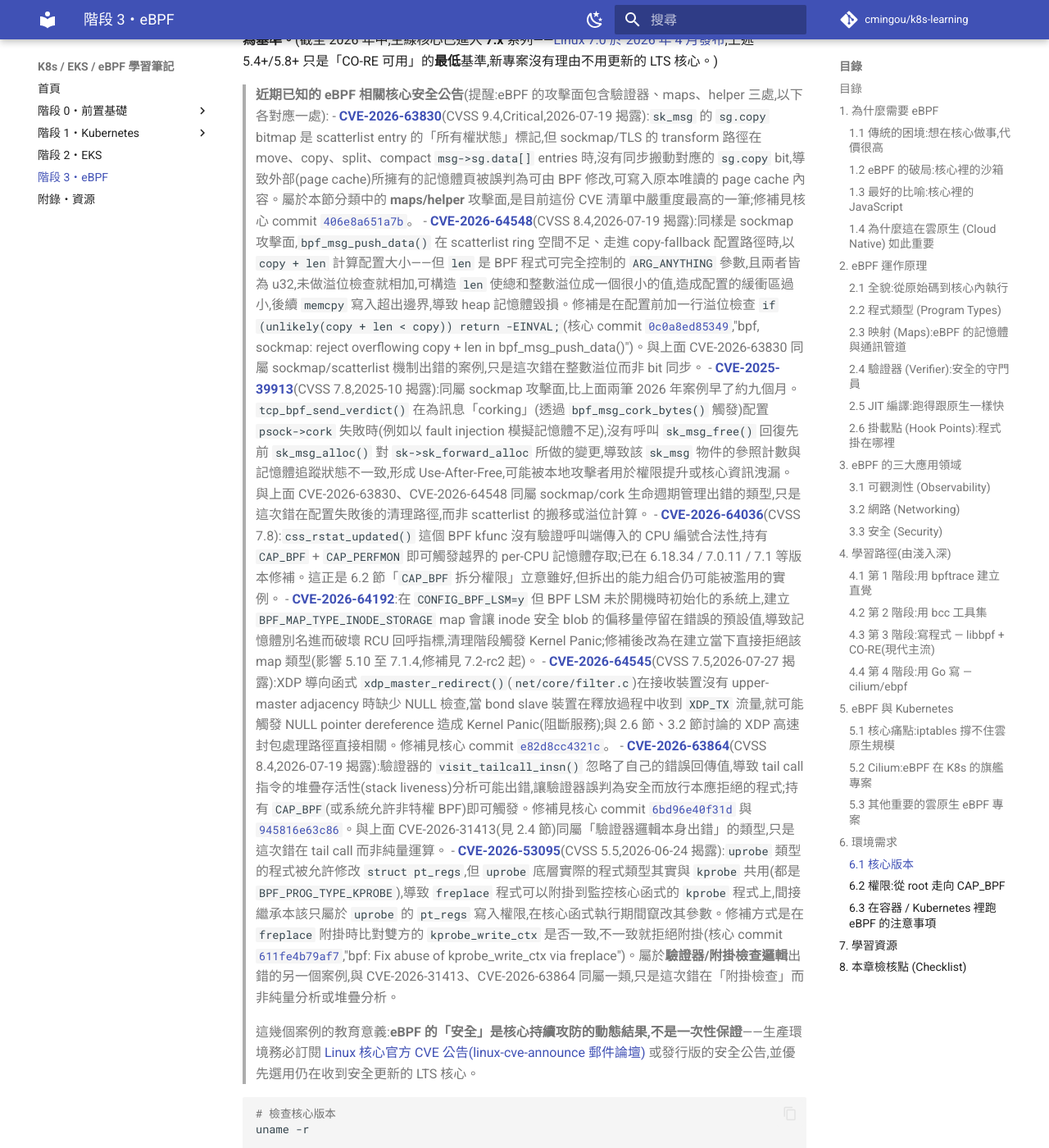
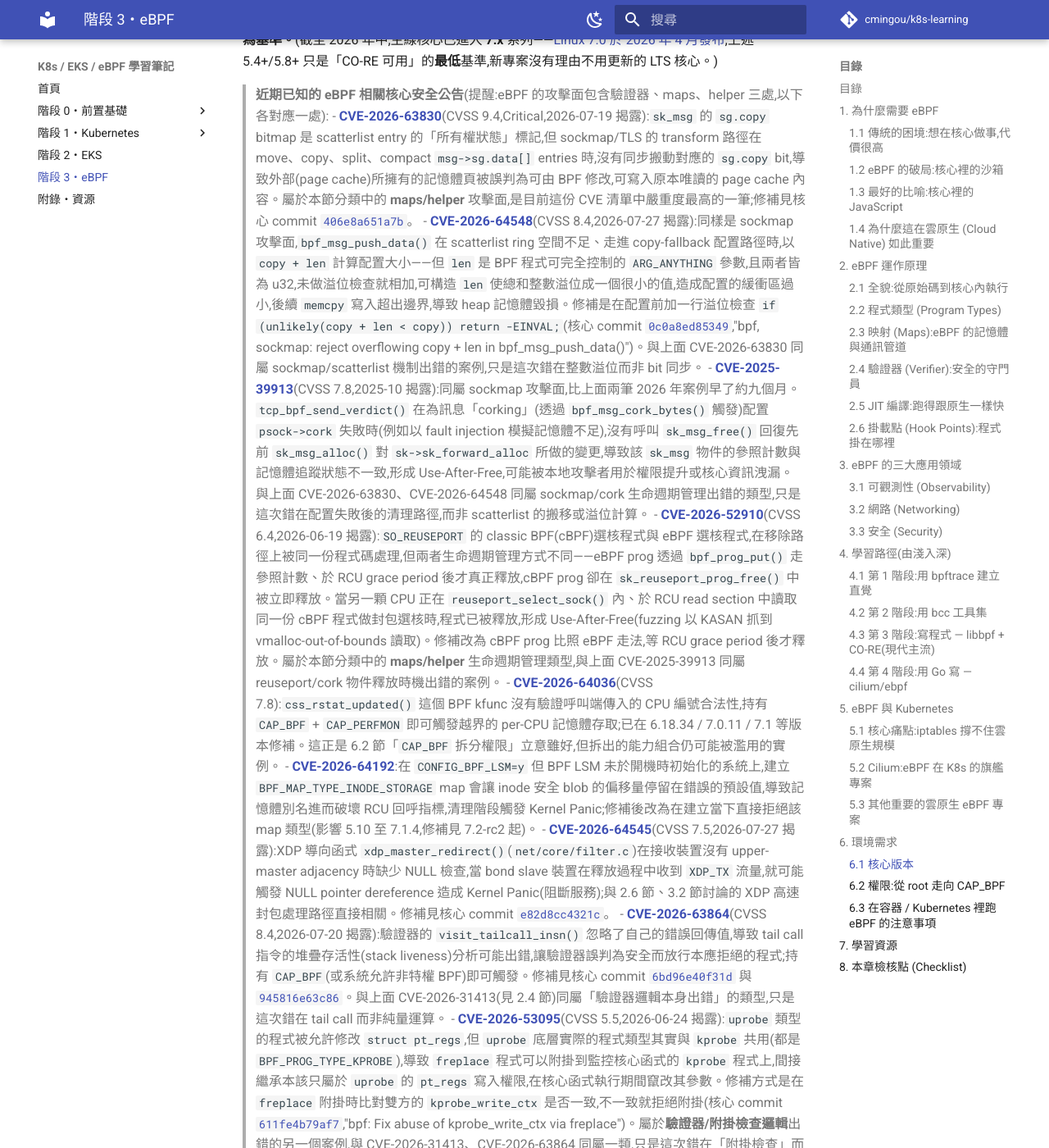
Before and after one commit to cmingou/k8s-learning, an MkDocs documentation site: the page built from docs/03-ebpf/README.md, in a window 1280 px wide and 1400 px high, scrolled down 16447 px. Shown: the whole window at 82% size. Built offline with MkDocs 1.6.1 and Material for MkDocs 9.7.7, drawn with Linux system fonts in a browser that asks for light colours; comment, search, counter and statistics services are not loaded.

Commit message:
Fix CVE disclosure dates and add missing CVE-2026-52910 to eBPF list
CVE-2026-64548 and CVE-2026-63864 were both listed with disclosure
date 2026-07-19, but their own cited ubuntu.com sources give
2026-07-27 and 2026-07-20 respectively.

Also add CVE-2026-52910 (CVSS 6.4, disclosed 2026-06-19): a
reuseport cBPF program use-after-free — sk_reuseport_prog_free()
frees classic BPF reuseport programs immediately instead of after
an RCU grace period like eBPF programs, racing with concurrent
readers in reuseport_select_sock(). Same maps/helper lifecycle
category as the existing CVE-2025-39913 entry.

Verified via:
- https://ubuntu.com/security/CVE-2026-64548
- https://ubuntu.com/security/CVE-2026-63864
- https://ubuntu.com/security/CVE-2026-52910

```diff
--- a/docs/03-ebpf/README.md
+++ b/docs/03-ebpf/README.md
@@ -523,12 +523,13 @@ eBPF 的功能與核心版本**強相關**。各功能登場的大致里程碑(
 
 > **近期已知的 eBPF 相關核心安全公告**(提醒:eBPF 的攻擊面包含驗證器、maps、helper 三處,以下各對應一處):
 > - **[CVE-2026-63830](https://ubuntu.com/security/CVE-2026-63830)**(CVSS 9.4,Critical,2026-07-19 揭露):`sk_msg` 的 `sg.copy` bitmap 是 scatterlist entry 的「所有權狀態」標記,但 sockmap/TLS 的 transform 路徑在 move、copy、split、compact `msg->sg.data[]` entries 時,沒有同步搬動對應的 `sg.copy` bit,導致外部(page cache)所擁有的記憶體頁被誤判為可由 BPF 修改,可寫入原本唯讀的 page cache 內容。屬於本節分類中的 **maps/helper** 攻擊面,是目前這份 CVE 清單中嚴重度最高的一筆;修補見核心 commit [`406e8a651a7b`](https://git.kernel.org/linus/406e8a651a7b854c41fecd5117bb282b3a6c2c6b)。
-> - **[CVE-2026-64548](https://ubuntu.com/security/CVE-2026-64548)**(CVSS 8.4,2026-07-19 揭露):同樣是 sockmap 攻擊面,`bpf_msg_push_data()` 在 scatterlist ring 空間不足、走進 copy-fallback 配置路徑時,以 `copy + len` 計算配置大小——但 `len` 是 BPF 程式可完全控制的 `ARG_ANYTHING` 參數,且兩者皆為 u32,未做溢位檢查就相加,可構造 `len` 使總和整數溢位成一個很小的值,造成配置的緩衝區過小,後續 `memcpy` 寫入超出邊界,導致 heap 記憶體毀損。修補是在配置前加一行溢位檢查 `if (unlikely(copy + len < copy)) return -EINVAL;`(核心 commit [`0c0a8ed85349`](https://github.com/torvalds/linux/commit/0c0a8ed85349dae298712d79cb276acfeb794d82),"bpf, sockmap: reject overflowing copy + len in bpf_msg_push_data()")。與上面 CVE-2026-63830 同屬 sockmap/scatterlist 機制出錯的案例,只是這次錯在整數溢位而非 bit 同步。
+> - **[CVE-2026-64548](https://ubuntu.com/security/CVE-2026-64548)**(CVSS 8.4,2026-07-27 揭露):同樣是 sockmap 攻擊面,`bpf_msg_push_data()` 在 scatterlist ring 空間不足、走進 copy-fallback 配置路徑時,以 `copy + len` 計算配置大小——但 `len` 是 BPF 程式可完全控制的 `ARG_ANYTHING` 參數,且兩者皆為 u32,未做溢位檢查就相加,可構造 `len` 使總和整數溢位成一個很小的值,造成配置的緩衝區過小,後續 `memcpy` 寫入超出邊界,導致 heap 記憶體毀損。修補是在配置前加一行溢位檢查 `if (unlikely(copy + len < copy)) return -EINVAL;`(核心 commit [`0c0a8ed85349`](https://github.com/torvalds/linux/commit/0c0a8ed85349dae298712d79cb276acfeb794d82),"bpf, sockmap: reject overflowing copy + len in bpf_msg_push_data()")。與上面 CVE-2026-63830 同屬 sockmap/scatterlist 機制出錯的案例,只是這次錯在整數溢位而非 bit 同步。
 > - **[CVE-2025-39913](https://ubuntu.com/security/CVE-2025-39913)**(CVSS 7.8,2025-10 揭露):同屬 sockmap 攻擊面,比上面兩筆 2026 年案例早了約九個月。`tcp_bpf_send_verdict()` 在為訊息「corking」(透過 `bpf_msg_cork_bytes()` 觸發)配置 `psock->cork` 失敗時(例如以 fault injection 模擬記憶體不足),沒有呼叫 `sk_msg_free()` 回復先前 `sk_msg_alloc()` 對 `sk->sk_forward_alloc` 所做的變更,導致該 `sk_msg` 物件的參照計數與記憶體追蹤狀態不一致,形成 Use-After-Free,可能被本地攻擊者用於權限提升或核心資訊洩漏。與上面 CVE-2026-63830、CVE-2026-64548 同屬 sockmap/cork 生命週期管理出錯的類型,只是這次錯在配置失敗後的清理路徑,而非 scatterlist 的搬移或溢位計算。
+> - **[CVE-2026-52910](https://ubuntu.com/security/CVE-2026-52910)**(CVSS 6.4,2026-06-19 揭露):`SO_REUSEPORT` 的 classic BPF(cBPF)選核程式與 eBPF 選核程式,在移除路徑上被同一份程式碼處理,但兩者生命週期管理方式不同——eBPF prog 透過 `bpf_prog_put()` 走參照計數、於 RCU grace period 後才真正釋放,cBPF prog 卻在 `sk_reuseport_prog_free()` 中被立即釋放。當另一顆 CPU 正在 `reuseport_select_sock()` 內、於 RCU read section 中讀取同一份 cBPF 程式做封包選核時,程式已被釋放,形成 Use-After-Free(fuzzing 以 KASAN 抓到 vmalloc-out-of-bounds 讀取)。修補改為 cBPF prog 比照 eBPF 走法,等 RCU grace period 後才釋放。屬於本節分類中的 **maps/helper** 生命週期管理類型,與上面 CVE-2025-39913 同屬 reuseport/cork 物件釋放時機出錯的案例。
 > - **[CVE-2026-64036](https://nvd.nist.gov/vuln/detail/CVE-2026-64036)**(CVSS 7.8):`css_rstat_updated()` 這個 BPF kfunc 沒有驗證呼叫端傳入的 CPU 編號合法性,持有 `CAP_BPF` + `CAP_PERFMON` 即可觸發越界的 per-CPU 記憶體存取;已在 6.18.34 / 7.0.11 / 7.1 等版本修補。這正是 6.2 節「`CAP_BPF` 拆分權限」立意雖好,但拆出的能力組合仍可能被濫用的實例。
 > - **[CVE-2026-64192](https://nvd.nist.gov/vuln/detail/CVE-2026-64192)**:在 `CONFIG_BPF_LSM=y` 但 BPF LSM 未於開機時初始化的系統上,建立 `BPF_MAP_TYPE_INODE_STORAGE` map 會讓 inode 安全 blob 的偏移量停留在錯誤的預設值,導致記憶體別名進而破壞 RCU 回呼指標,清理階段觸發 Kernel Panic;修補後改為在建立當下直接拒絕該 map 類型(影響 5.10 至 7.1.4,修補見 7.2-rc2 起)。
 > - **[CVE-2026-64545](https://ubuntu.com/security/CVE-2026-64545)**(CVSS 7.5,2026-07-27 揭露):XDP 導向函式 `xdp_master_redirect()`(`net/core/filter.c`)在接收裝置沒有 upper-master adjacency 時缺少 NULL 檢查,當 bond slave 裝置在釋放過程中收到 `XDP_TX` 流量,就可能觸發 NULL pointer dereference 造成 Kernel Panic(阻斷服務);與 2.6 節、3.2 節討論的 XDP 高速封包處理路徑直接相關。修補見核心 commit [`e82d8cc4321c`](https://git.kernel.org/stable/c/e82d8cc4321c373dc46e741cd2dfdaa7921fddb7)。
-> - **[CVE-2026-63864](https://ubuntu.com/security/CVE-2026-63864)**(CVSS 8.4,2026-07-19 揭露):驗證器的 `visit_tailcall_insn()` 忽略了自己的錯誤回傳值,導致 tail call 指令的堆疊存活性(stack liveness)分析可能出錯,讓驗證器誤判為安全而放行本應拒絕的程式;持有 `CAP_BPF`(或系統允許非特權 BPF)即可觸發。修補見核心 commit [`6bd96e40f31d`](https://git.kernel.org/stable/c/6bd96e40f31d) 與 [`945816e63c86`](https://git.kernel.org/stable/c/945816e63c86)。與上面 CVE-2026-31413(見 2.4 節)同屬「驗證器邏輯本身出錯」的類型,只是這次錯在 tail call 而非純量運算。
+> - **[CVE-2026-63864](https://ubuntu.com/security/CVE-2026-63864)**(CVSS 8.4,2026-07-20 揭露):驗證器的 `visit_tailcall_insn()` 忽略了自己的錯誤回傳值,導致 tail call 指令的堆疊存活性(stack liveness)分析可能出錯,讓驗證器誤判為安全而放行本應拒絕的程式;持有 `CAP_BPF`(或系統允許非特權 BPF)即可觸發。修補見核心 commit [`6bd96e40f31d`](https://git.kernel.org/stable/c/6bd96e40f31d) 與 [`945816e63c86`](https://git.kernel.org/stable/c/945816e63c86)。與上面 CVE-2026-31413(見 2.4 節)同屬「驗證器邏輯本身出錯」的類型,只是這次錯在 tail call 而非純量運算。
 > - **[CVE-2026-53095](https://ubuntu.com/security/CVE-2026-53095)**(CVSS 5.5,2026-06-24 揭露):`uprobe` 類型的程式被允許修改 `struct pt_regs`,但 `uprobe` 底層實際的程式類型其實與 `kprobe` 共用(都是 `BPF_PROG_TYPE_KPROBE`),導致 `freplace` 程式可以附掛到監控核心函式的 `kprobe` 程式上,間接繼承本該只屬於 `uprobe` 的 `pt_regs` 寫入權限,在核心函式執行期間竄改其參數。修補方式是在 `freplace` 附掛時比對雙方的 `kprobe_write_ctx` 是否一致,不一致就拒絕附掛(核心 commit [`611fe4b79af7`](https://github.com/torvalds/linux/commit/611fe4b79af7),"bpf: Fix abuse of kprobe_write_ctx via freplace")。屬於**驗證器/附掛檢查邏輯**出錯的另一個案例,與 CVE-2026-31413、CVE-2026-63864 同屬一類,只是這次錯在「附掛檢查」而非純量分析或堆疊分析。
 >
 > 這幾個案例的教育意義:**eBPF 的「安全」是核心持續攻防的動態結果,不是一次性保證**——生產環境務必訂閱 [Linux 核心官方 CVE 公告(linux-cve-announce 郵件論壇)](https://docs.kernel.org/process/cve.html) 或發行版的安全公告,並優先選用仍在收到安全更新的 LTS 核心。
```
